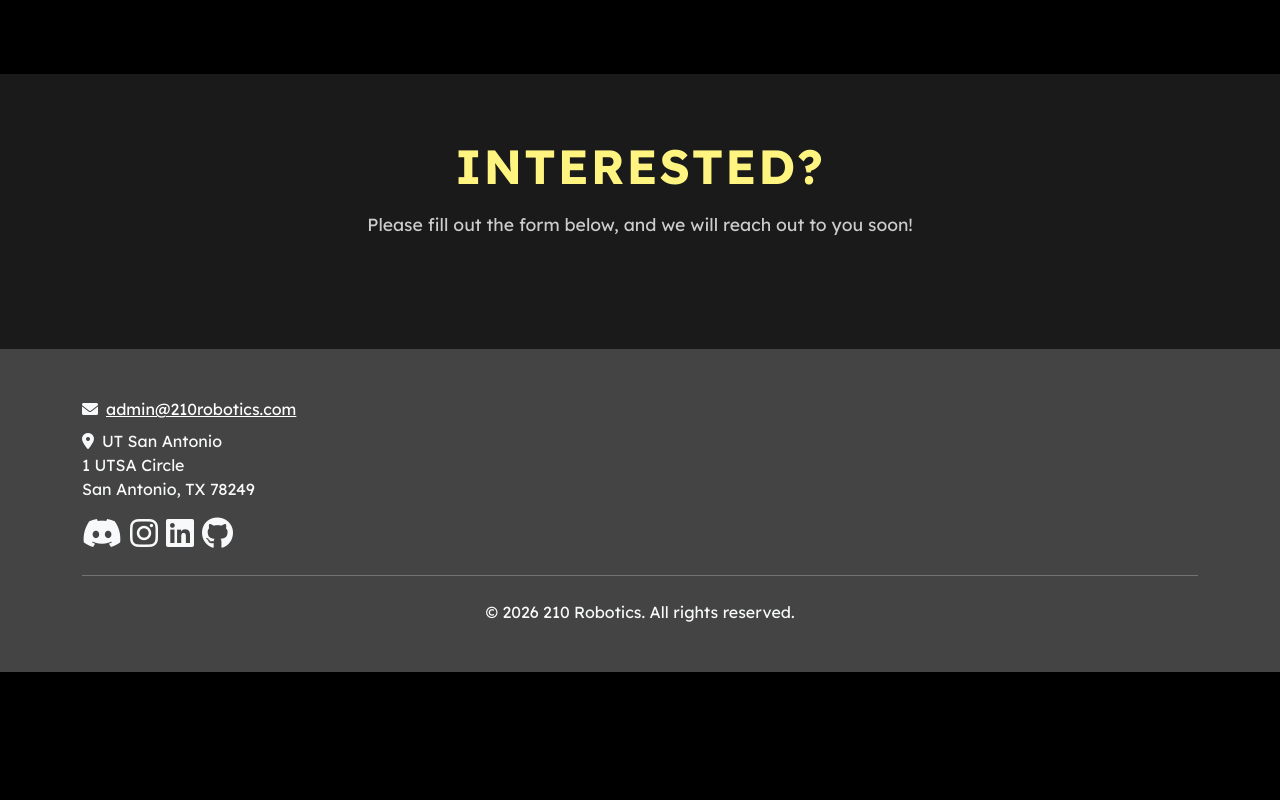
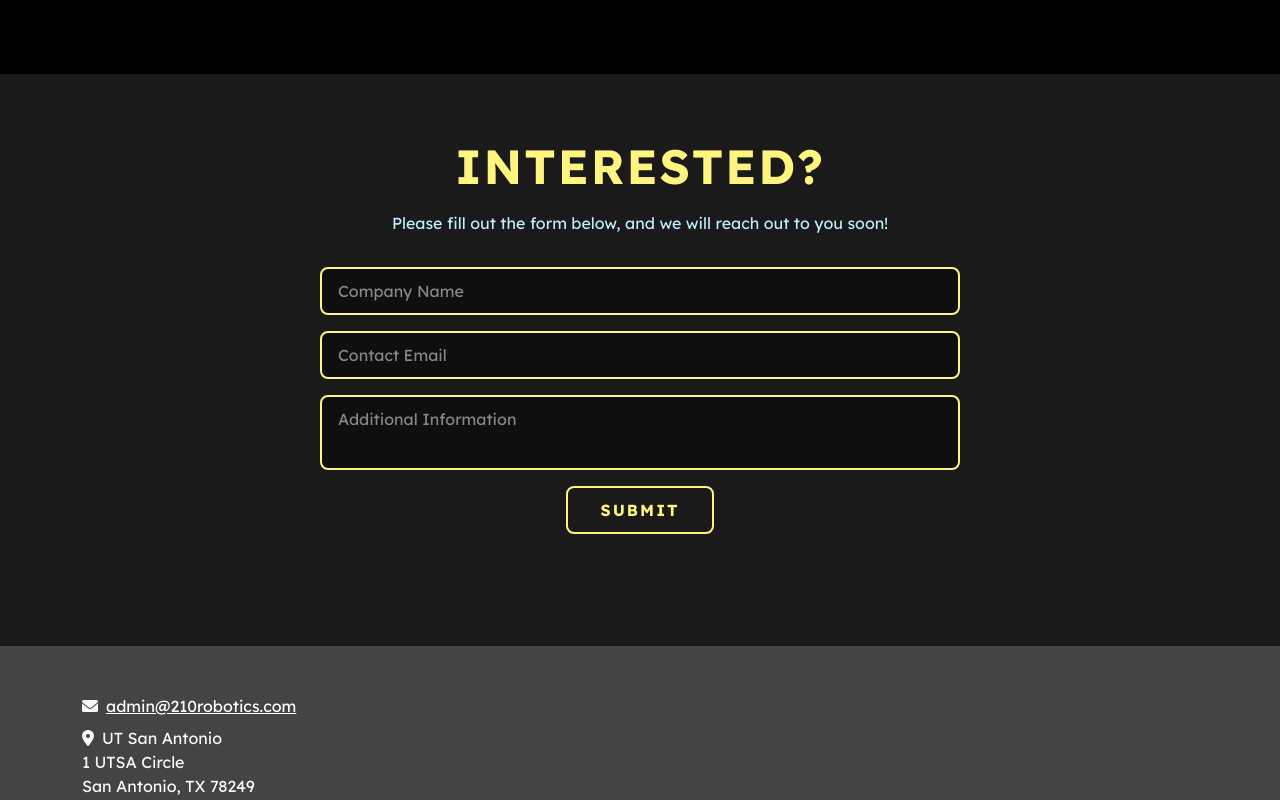
Before and after one commit to Mystery335/210RoboticsWebsite, a React (Vite) app: page /sponsors in a window 1280 px wide. Shown: the part 1820-2620 px from the top of the page. Before the commit the page ends 2492 px from the top, so only its background shows below. Built offline with nearby package versions, Linux system fonts and the light colour scheme.

Commit message:
Sponsor Page Update

```diff
--- a/src/assets/css/sponsors.css
+++ b/src/assets/css/sponsors.css
@@ -149,3 +149,59 @@
     height: 80px;
   }
 }
+
+#request{
+  color: #bfedff;
+}
+
+.sponsor-input {
+  width: 50%;
+  background-color: #0f0f0f;
+  color: white;
+  border: 2px solid var(--bordergreen);
+  border-radius: 8px;
+  padding: 10px 16px;
+  font-family: "Lexend", sans-serif;
+  font-size: 1rem;
+  margin-bottom: 1rem;
+  display: block;
+  right: 50%;
+  transform: translateX(50%);
+}
+
+.sponsor-input::placeholder {
+  color: #888;
+  font-family: "Lexend", sans-serif;
+}
+
+.sponsor-input:focus {
+  outline: none;
+  border-color: var(--teamgreen);
+  background-color: #1a1a1a;
+  box-shadow: 0 0 8px rgba(255, 244, 128, 0.3);
+}
+
+.sponsor-textarea {
+  height: 75px;
+  resize: none;
+}
+
+.sponsor-btn {
+  background-color: transparent;
+  color: var(--teamgreen);
+  border: 2px solid var(--teamgreen);
+  border-radius: 8px;
+  padding: 10px 32px;
+  font-family: "Lexend", sans-serif;
+  font-size: 1rem;
+  font-weight: bold;
+  text-transform: uppercase;
+  letter-spacing: 2px;
+  cursor: pointer;
+  transition: all 0.3s ease;
+}
+
+.sponsor-btn:hover {
+  background-color: var(--teamgreen);
+  color: #000;
+}
--- a/src/pages/Sponsors.jsx
+++ b/src/pages/Sponsors.jsx
@@ -1,5 +1,5 @@
 import sponsorsData from "../data/sponsors.json";
-import '@/assets/css/sponsors.css'
+import "@/assets/css/sponsors.css";
 
 const Sponsors = () => {
   const { carouselImagesDir, numCarouselImages, sponsors } = sponsorsData;
@@ -12,8 +12,7 @@ const Sponsors = () => {
           className="carousel slide"
           data-bs-ride="carousel"
           data-bs-interval="3000"
-        >
-        </div>
+        ></div>
 
         <div className="title-banner">
           <h1>Sponsors</h1>
@@ -28,39 +27,63 @@ const Sponsors = () => {
           <div className="row justify-content-center">
             <div className="row align-items-center">
               <div className="col-lg-12">
-
                 <p className="impact-text mb-4">
-                  210 Robotics is a rapidly growing student organization at the University of Texas at San Antonio,
-                  competing in both VEX U and the Siemens Immersive Design Challenge.
-                  Founded in Fall 2026 by a passionate group of students, our team is built on innovation,
-                  collaboration, and a shared drive to push the boundaries of robotics and engineering.
-                  By sponsoring 210 Robotics, you are directly investing in the next
-                  generation of engineers, programmers, and problem-solvers.
-                  Our members gain hands-on experience in designing, building,
-                  and programming advanced robotic systems—skills that translate
-                  directly into the modern workforce.
+                  210 Robotics is a rapidly growing student organization at the
+                  University of Texas at San Antonio, competing in both VEX U
+                  and the Siemens Immersive Design Challenge. Founded in Fall
+                  2026 by a passionate group of students, our team is built on
+                  innovation, collaboration, and a shared drive to push the
+                  boundaries of robotics and engineering. By sponsoring 210
+                  Robotics, you are directly investing in the next generation of
+                  engineers, programmers, and problem-solvers. Our members gain
+                  hands-on experience in designing, building, and programming
+                  advanced robotic systems—skills that translate directly into
+                  the modern workforce.
                 </p>
 
                 <p className="impact-text">
                   Your support enables us to:
                   <ul>
-                    <li>Purchase essential materials, tools, and components for robot development</li>
+                    <li>
+                      Purchase essential materials, tools, and components for
+                      robot development
+                    </li>
                     <li>Compete at regional and national competitions</li>
-                    <li>Host workshops, outreach events, and collaborative learning opportunities</li>
-                    <li>Build a strong, inclusive community for students interested in STEM</li>
+                    <li>
+                      Host workshops, outreach events, and collaborative
+                      learning opportunities
+                    </li>
+                    <li>
+                      Build a strong, inclusive community for students
+                      interested in STEM
+                    </li>
                   </ul>
-                  In return, sponsors gain meaningful visibility and engagement opportunities, including:
+                  In return, sponsors gain meaningful visibility and engagement
+                  opportunities, including:
                   <ul>
-                    <li>Brand placement on robots, team apparel, and promotional materials</li>
-                    <li>Recognition across our social media platforms and events</li>
-                    <li>Direct access to a pipeline of talented, motivated students</li>
-                    <li>Opportunities to collaborate on projects, mentorship, and recruitment</li>
+                    <li>
+                      Brand placement on robots, team apparel, and promotional
+                      materials
+                    </li>
+                    <li>
+                      Recognition across our social media platforms and events
+                    </li>
+                    <li>
+                      Direct access to a pipeline of talented, motivated
+                      students
+                    </li>
+                    <li>
+                      Opportunities to collaborate on projects, mentorship, and
+                      recruitment
+                    </li>
                   </ul>
                 </p>
-                <p className="impact-text">210 Robotics is more than a competition team—we are a community
-                  dedicated to innovation, growth, and impact. With your support,
-                  we can continue to expand our reach, elevate our performance, and
-                  inspire future leaders in technology.</p>
+                <p className="impact-text">
+                  210 Robotics is more than a competition team—we are a
+                  community dedicated to innovation, growth, and impact. With
+                  your support, we can continue to expand our reach, elevate our
+                  performance, and inspire future leaders in technology.
+                </p>
               </div>
             </div>
           </div>
@@ -76,7 +99,10 @@ const Sponsors = () => {
             {sponsors.map((sponsor, index) => (
               <div className="sponsor-card" key={index}>
                 <div className="sponsor-logo">
-                  <img src={`/assets/sponsors/${sponsor.logo}`} alt={sponsor.name} />
+                  <img
+                    src={`/assets/sponsors/${sponsor.logo}`}
+                    alt={sponsor.name}
+                  />
                 </div>
               </div>
             ))}
@@ -84,13 +110,35 @@ const Sponsors = () => {
         </div>
       </section>
 
-    <section className="mentors-section light">
-      <div className="section-header">
-        <h2>Interested?</h2>
-        <p>Please fill out the form below, and we will reach out to you soon!</p>
-      </div>
-    </section>
-
+      <section className="mentors-section light">
+        <div className="section-header">
+          <h2>Interested?</h2>
+          <div id = "request">
+            Please fill out the form below, and we will reach out to you soon!
+          </div>
+          <div className="p-3"></div>
+            <input
+              name = "Name"
+              type="text"
+              className="sponsor-input"
+              placeholder="Company Name"
+            />
+            <input
+              name = "Email"
+              type="text"
+              className="sponsor-input"
+              placeholder="Contact Email"
+            />
+            <textarea
+              name = "Desc"
+              className="sponsor-input sponsor-textarea"
+              placeholder="Additional Information"
+            />
+            <button type="submit" className="sponsor-btn">
+              Submit
+            </button>
+        </div>
+      </section>
     </>
   );
 };
```
